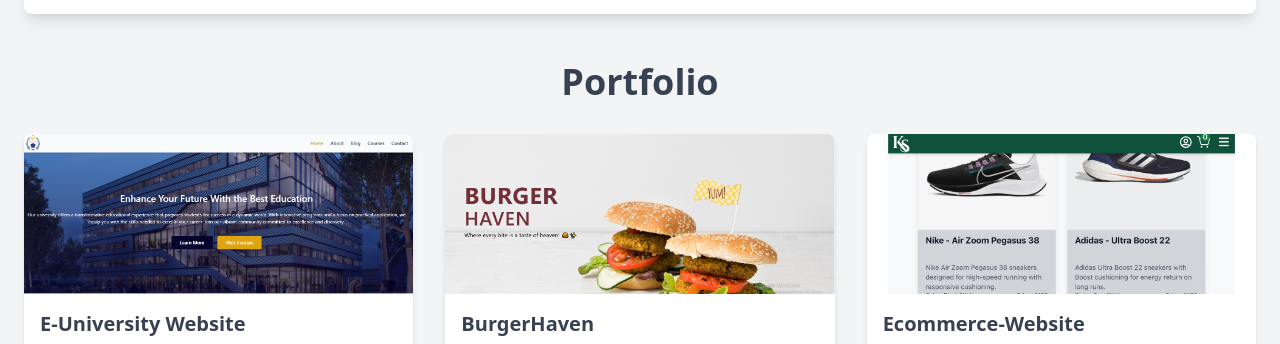
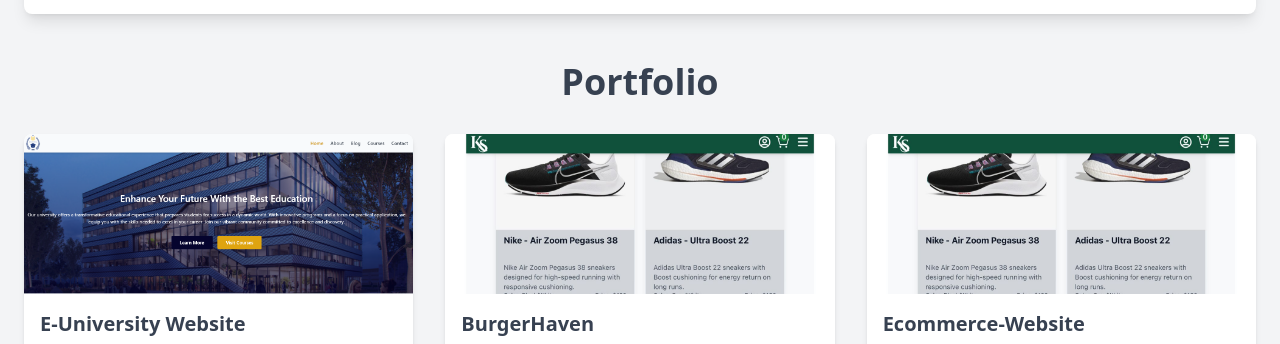
Before and after one commit to Ampah01/Portfolio, a React (Vite) app: page / in a window 1280 px wide. Shown: the part 2460-2804 px from the top of the page. Built offline with nearby package versions, Linux system fonts and the light colour scheme.

Commit message:
Updated it

```diff
--- a/src/Component/PortfolioPage/PortfolioPage.jsx
+++ b/src/Component/PortfolioPage/PortfolioPage.jsx
@@ -1,5 +1,4 @@
 import React, { useState } from "react";
-
 
 const PortfolioPage = () => {
   const projects = [
@@ -23,7 +22,7 @@
       demoUrl: "https://burger-haven-theta.vercel.app/",
       more_details:
         "Experience BurgerHaven, a dynamic burger website built with React and Bootstrap for a seamless and responsive experience. Browse our delicious menu in a PDF format and easily place orders through the dedicated order page. With smooth navigation powered by React, you can explore our handcrafted burgers, customize your meal, and complete your order effortlessly.",
-        imageUrl: "/burgerhaven.PNG",
+      imageUrl: "/ecommerce-website.png",
     },
     {
       id: 3,
@@ -59,7 +58,6 @@
       demoUrl: "https://weather-app-eight-omega-81.vercel.app/",
     },
   ];
-
 
   const [expandedProject, setExpandedProject] = useState(null);
 
```
